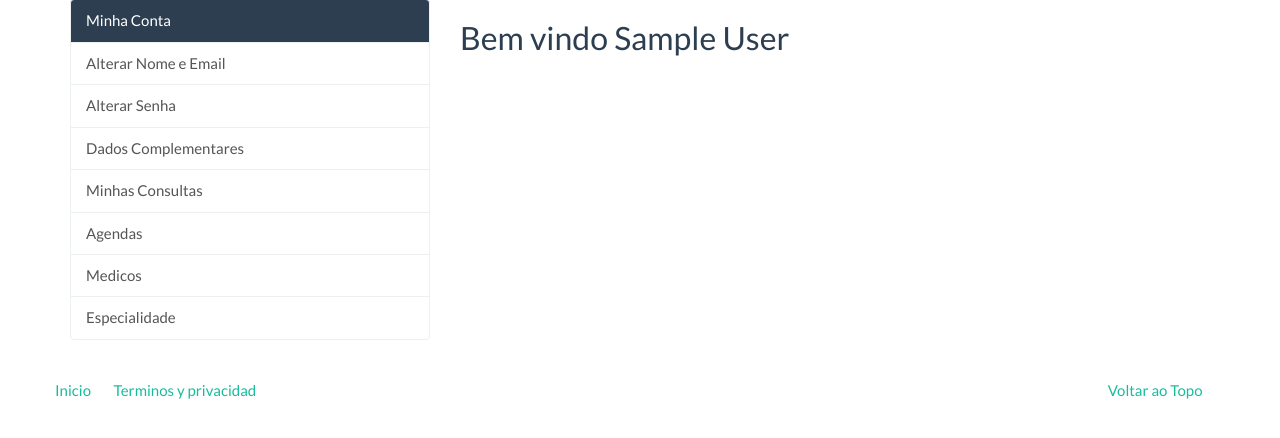
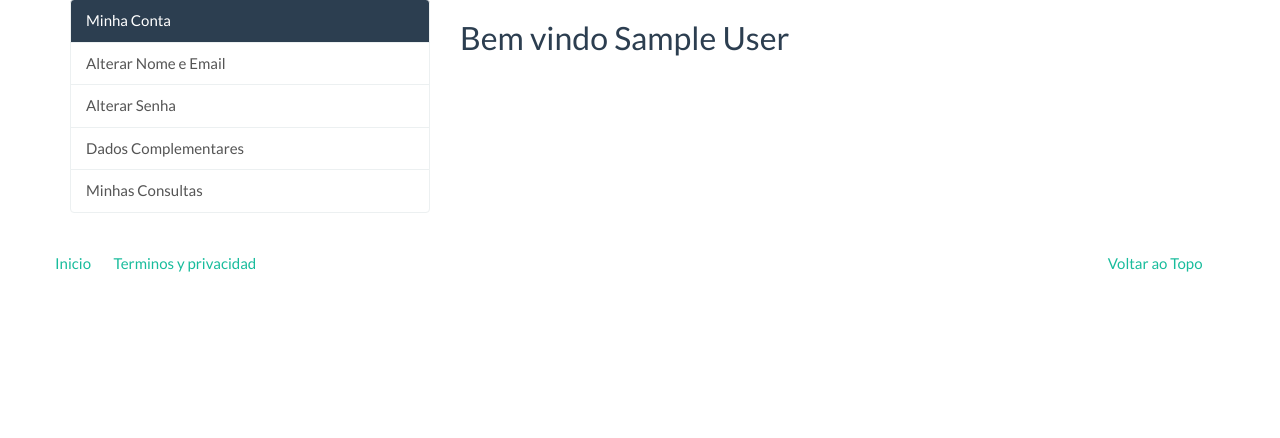
Before and after one commit to Evelyn-MS/medicos-zeta, a Django app: page /conta/ in a window 1280 px wide. Shown: the part 139-577 px from the top of the page. Run offline with Django 4.2, Linux system fonts and the light colour scheme; the visitor is signed in with stand-in values (Sample User, id 1); some libraries are stand-ins or nearby versions.

Commit message:
template cleanup

```diff
--- a/accounts/templates/accounts/index.html
+++ b/accounts/templates/accounts/index.html
@@ -17,11 +17,7 @@
                   <a href="{% url 'accounts:update_password'%}" class="list-group-item">Alterar Senha</a>
                   <a href="{% url 'clientes:cliente_atualizar'%}" class="list-group-item"> Dados Complementares </a>
                   <a href="{% url 'clientes:consulta_list'%}" class="list-group-item">Minhas Consultas</a>
-                  {% if request.user.is_staff or request.user.is_superuser %}
-                  <a href="{% url 'medicos:agenda_lista'%}" class="list-group-item">Agendas</a>
-                  <a href="{% url 'medicos:medicos_lista'%}" class="list-group-item">Medicos</a>
-                  <a href="{% url 'medicos:especialidade_lista'%}" class="list-group-item">Especialidade</a>
-                  {% endif %}
+
                 </div>
             </div>
             <div class="col-md-8">
```
